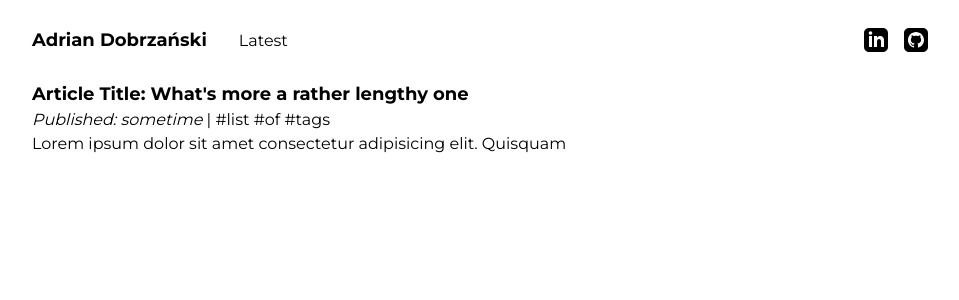
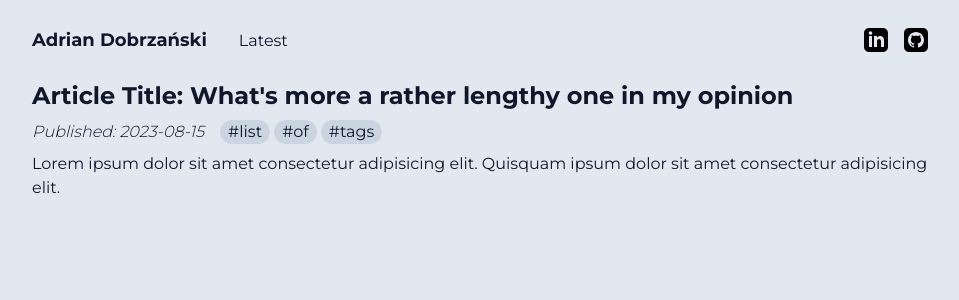
Before and after one commit to ADobrzanski/personal-website, a Next.js app: page / in a window 1280 px wide. Shown: the top 300 px of the page, without its empty margins (160-1119 px from the left). Built offline with nearby package versions, Linux system fonts and the light colour scheme.

Commit message:
feat: add tag chips @ article list

```diff
--- /dev/null
+++ b/app/components/tag-chip.tsx
@@ -0,0 +1,14 @@
+import Link, { LinkProps } from 'next/link';
+
+export interface ChipProps extends LinkProps, React.PropsWithChildren {}
+
+export default function TagChip({ children, ...props }: ChipProps) {
+  return (
+    <Link
+      {...props}
+      className="rounded-full bg-slate-300 px-2 decoration-solid decoration-2 underline-offset-2 before:content-['#'] hover:underline"
+    >
+      {children}
+    </Link>
+  );
+}
--- a/app/layout.tsx
+++ b/app/layout.tsx
@@ -4,6 +4,7 @@ import { Montserrat } from 'next/font/google';
 import Header from './components/header';
 
 const montserrat = Montserrat({
+  style: ['italic', 'normal'],
   subsets: ['latin-ext'],
   variable: '--font-montserrat',
 });
@@ -21,7 +22,9 @@ export default function RootLayout({
 }) {
   return (
     <html lang='en' className='h-full'>
-      <body className={`${montserrat.className} h-full font-sans`}>
+      <body
+        className={`${montserrat.className} h-full bg-slate-200 font-sans text-slate-900`}
+      >
         <Header />
         {children}
       </body>
--- a/app/page.tsx
+++ b/app/page.tsx
@@ -1,16 +1,30 @@
+import Link from 'next/link';
+import React from 'react';
+import TagChip from './components/tag-chip';
+
 export default function Home() {
   return (
     <>
       <section className='px-8'>
         <main className='m-auto h-full max-w-4xl '>
-          <section>
-            <h1 className='text-lg font-bold'>
-              {/* eslint-disable-next-line react/no-unescaped-entities */}
-              Article Title: What's more a rather lengthy one
-            </h1>
-            <em>Published: sometime</em> | #list #of #tags
-            <p className='text-md'>
+          <section className='flex flex-col gap-2'>
+            <Link href='/article'>
+              <h1 className='text-2xl font-bold decoration-solid decoration-2 underline-offset-2 hover:underline'>
+                {/* eslint-disable-next-line react/no-unescaped-entities */}
+                Article Title: What's more a rather lengthy one in my opinion
+              </h1>
+            </Link>
+            <span>
+              <em className='text-md mr-4 font-light'>Published: 2023-08-15</em>
+              <span className='inline-flex gap-1'>
+                <TagChip href='/tag/list'>list</TagChip>
+                <TagChip href='/tag/of'>of</TagChip>
+                <TagChip href='/tag/tage'>tags</TagChip>
+              </span>
+            </span>
+            <p className='text-md text-ellipsis'>
               Lorem ipsum dolor sit amet consectetur adipisicing elit. Quisquam
+              ipsum dolor sit amet consectetur adipisicing elit.
             </p>
           </section>
         </main>
```
